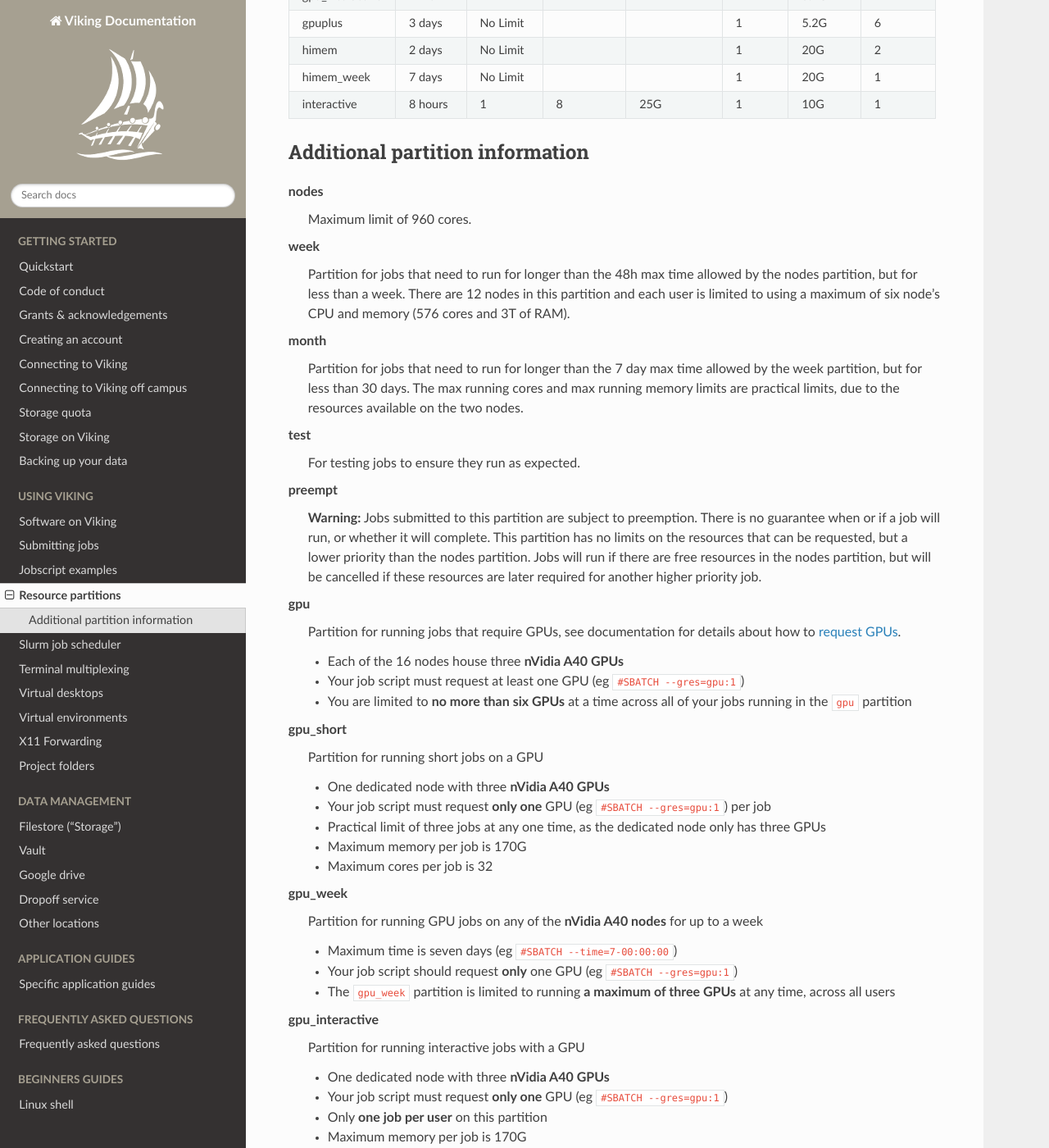
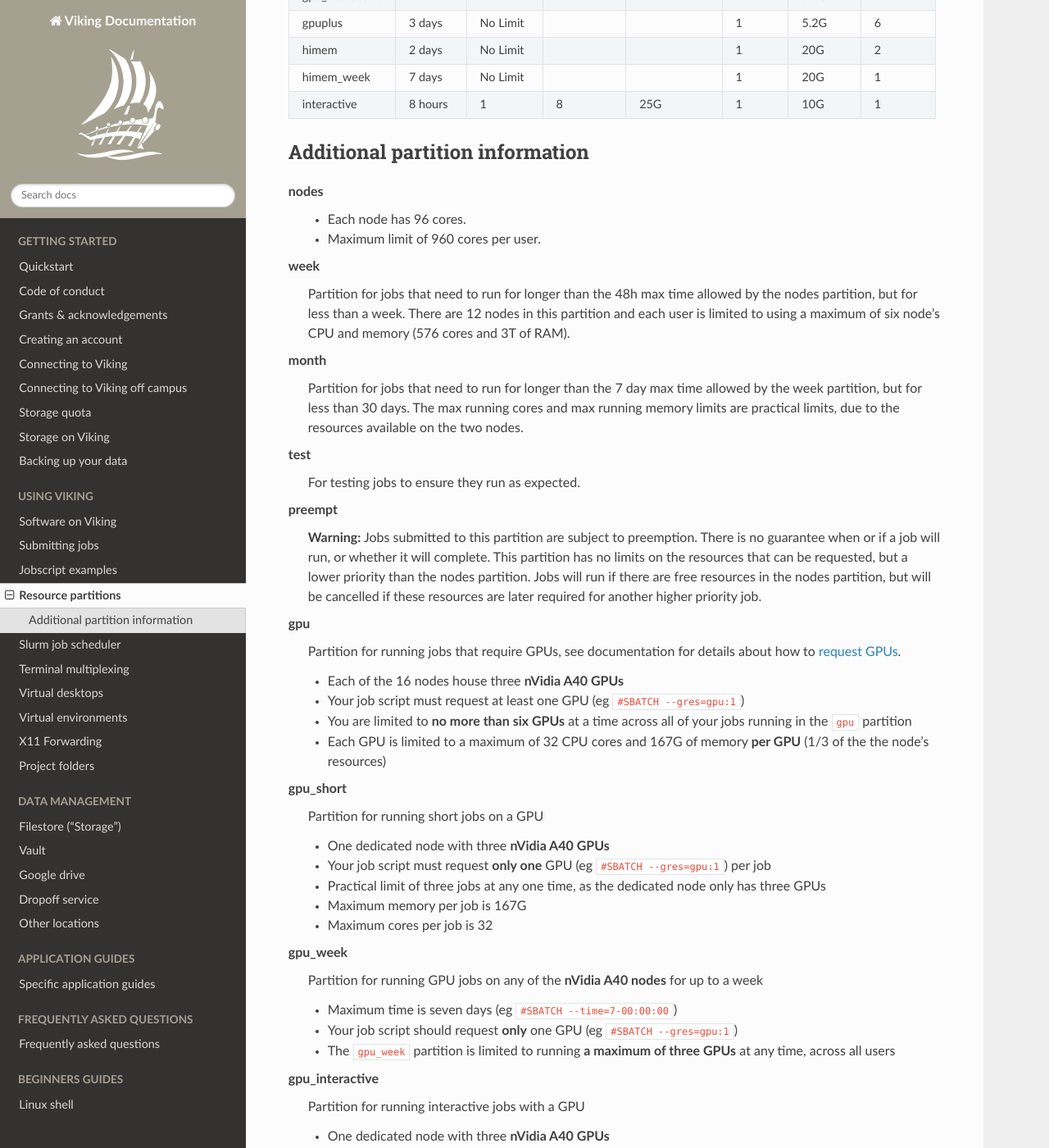
Before and after one commit to university-of-york/research-it-documentation, a Sphinx documentation site: the page built from docs/source/using_viking/resource_partitions.rst, in a window 1280 px wide and 1400 px high, scrolled down 852 px. Shown: the whole window at 82% size. Built offline with Sphinx 7.4.7 and the Read the Docs theme 3.1.0, drawn with Linux system fonts in a browser that asks for light colours; some of the changed text lies outside the part shown.

Commit message:
add in some limits ready for OOD

```diff
--- a/docs/source/using_viking/resource_partitions.rst
+++ b/docs/source/using_viking/resource_partitions.rst
@@ -30,7 +30,8 @@ Additional partition information
 --------------------------------
 
 nodes
-    Maximum limit of 960 cores.
+    - Each node has 96 cores.
+    - Maximum limit of 960 cores per user.
 
 week
     Partition for jobs that need to run for longer than the 48h max time allowed by the nodes partition, but for less than a week. There are 12 nodes in this partition and each user is limited to using a maximum of six node's CPU and memory (576 cores and 3T of RAM).
@@ -50,6 +51,7 @@ gpu
     - Each of the 16 nodes house three **nVidia A40 GPUs**
     - Your job script must request at least one GPU (eg ``#SBATCH --gres=gpu:1``)
     - You are limited to **no more than six GPUs** at a time across all of your jobs running in the ``gpu`` partition
+    - Each GPU is limited to a maximum of 32 CPU cores and 167G of memory **per GPU** (1/3 of the the node's resources)
 
 gpu_short
     Partition for running short jobs on a GPU
@@ -57,7 +59,7 @@ gpu_short
     - One dedicated node with three **nVidia A40 GPUs**
     - Your job script must request **only one** GPU (eg ``#SBATCH --gres=gpu:1``) per job
     - Practical limit of three jobs at any one time, as the dedicated node only has three GPUs
-    - Maximum memory per job is 170G
+    - Maximum memory per job is 167G
     - Maximum cores per job is 32
 
 gpu_week
@@ -73,7 +75,7 @@ gpu_interactive
     - One dedicated node with three **nVidia A40 GPUs**
     - Your job script must request **only one** GPU (eg ``#SBATCH --gres=gpu:1``)
     - Only **one job per user** on this partition
-    - Maximum memory per job is 170G
+    - Maximum memory per job is 167G
     - Maximum cores per job is 32
 
 gpuplus
```
